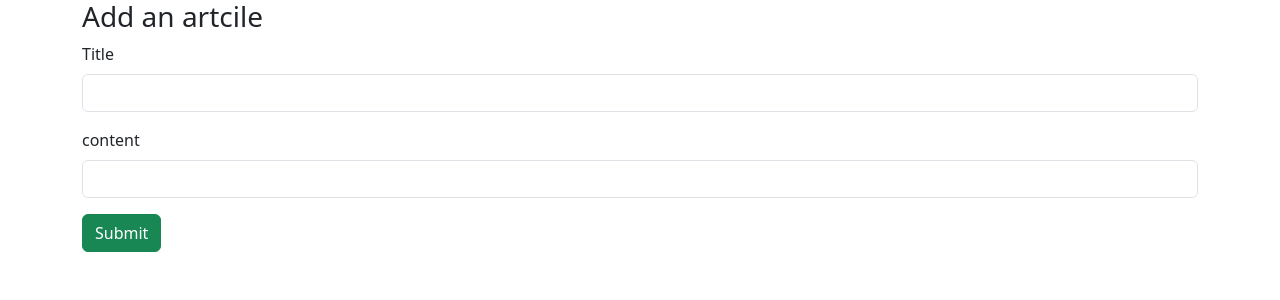
After one commit to emilieChnvt/blog-base, a PHP site: page /newArticle.php in a window 1280 px wide. The commit adds this page. Shown: the top 300 px of the page. Run offline with PHP 8.4, Linux system fonts and the light colour scheme.

Commit message:
create article INSERT INTO marche

```diff
--- /dev/null
+++ b/blogBase/newArticle.php
@@ -0,0 +1,60 @@
+<?php
+
+$title = null;
+$content =null;
+
+$host = "127.0.0.1";
+$dbName = "blog-base";
+$user = "blogBase";
+$password = "blogBase";
+
+
+if(!empty($_POST['title']) && !empty($_POST['content'])) {
+    $title = $_POST['title'];
+    $content = $_POST['content'];
+}
+
+if($title && $content) {
+    $pdo = new PDO("mysql:host=$host;dbname=$dbName", $user, $password, [
+            PDO::ATTR_ERRMODE => PDO::ERRMODE_EXCEPTION,
+            PDO::ATTR_DEFAULT_FETCH_MODE => PDO::FETCH_ASSOC
+        ]
+    );
+    $query = $pdo->prepare("INSERT INTO artciles (title, content) VALUES (:title, :content)");
+    $query ->execute([
+        "title" => $title,
+        "content" => $content
+    ]);
+
+
+}
+
+?>
+
+<!doctype html>
+<html lang="en">
+<head>
+    <meta charset="UTF-8">
+    <meta name="viewport" content="width=device-width, initial-scale=1">
+    <title>Document</title>
+    <link href="https://cdn.jsdelivr.net/npm/bootstrap@5.3.3/dist/css/bootstrap.min.css" rel="stylesheet" integrity="sha384-QWTKZyjpPEjISv5WaRU9OFeRpok6YctnYmDr5pNlyT2bRjXh0JMhjY6hW+ALEwIH" crossorigin="anonymous">
+</head>
+<body>
+<div class="container">
+    <form action="newArticle.php" method="POST" class="form form-controlled">
+        <h3>Add an artcile</h3>
+        <div class="mb-3">
+            <label for="exampleInputEmail1" class="form-label">Title</label>
+            <input type="text" class="form-control" name="title" id="exampleInputEmail1" aria-describedby="emailHelp">
+        </div>
+        <div class="mb-3">
+            <label for="exampleInputPassword1" class="form-label">content</label>
+            <input type="text" class="form-control" name="content" id="exampleInputPassword1">
+        </div>
+
+        <button type="submit" class="btn btn-success">Submit</button>
+    </form>
+</div>
+
+</body>
+</html>
```
Also changed, not shown: blogBase/index.php (+31 -0 lines).
